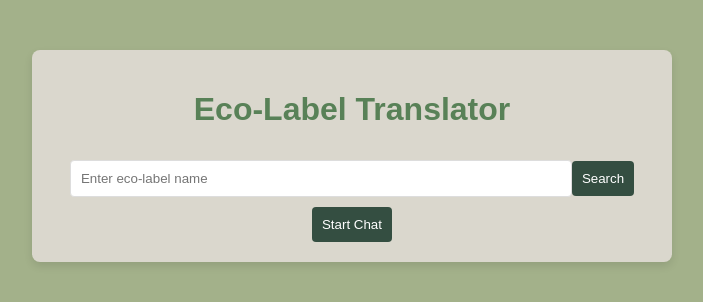
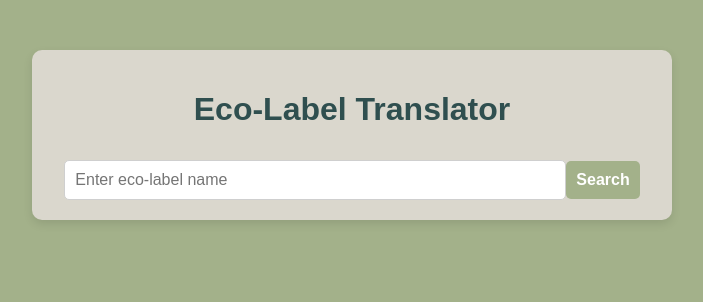
Before and after one commit to ETGrif/ecolabel-translator, a React (Create React App) app in the folder app/ecolabel-translator/: page / in a window 1280 px wide. Shown: the top 302 px of the page, without its empty margins (288-991 px from the left). Built offline with nearby package versions, Linux system fonts and the light colour scheme.

Commit message:
Fixed chat init and dumbby for labels

```diff
--- a/app/ecolabel-translator/src/App.css
+++ b/app/ecolabel-translator/src/App.css
@@ -3,41 +3,43 @@ body {
   text-align: center;
   margin: 0;
   padding: 0;
-  background-color: #a3b18a;
+  background-color: #a3b18a; /* Light neutral background for a clean look */
 }
 
 .container {
   max-width: 600px;
   margin: 50px auto;
   padding: 20px;
-  border-radius: 8px;
-  background-color: #dad7cd;
-  box-shadow: 0 4px 8px rgba(0, 0, 0, 0.1);
-  align-items: center;
+  border-radius: 10px;
+  background-color: #dad7cd; /* Crisp white for clarity */
+  box-shadow: 0 4px 10px rgba(0, 0, 0, 0.1);
 }
 
 h1, h2 {
-  color: #588157;
+  color: #2f4f4f; /* Dark slate gray for strong, elegant headings */
 }
+
 input[type="text"], button {
   padding: 10px;
   margin-top: 10px;
   width: 80%;
-  border: 1px solid #ddd;
-  border-radius: 4px;
+  border: 1px solid #cfcfcf; /* Subtle border for input and buttons */
+  border-radius: 5px;
+  font-size: 16px;
 }
 
 button {
   width: auto;
-  background-color: #344e41;
+  background-color: #a3b18a; /* Vibrant green for CTA buttons */
   color: white;
+  font-weight: bold;
   cursor: pointer;
   border: none;
-  margin-top: 10px;
+  transition: background-color 0.3s ease-in-out;
 }
 
 button:hover {
-  background-color: #344e41;
+  background-color: #7d886a; /* Slightly darker green for hover */
 }
 
 .results, #messages {
@@ -46,53 +48,63 @@ button:hover {
 }
 
 .back-link, .end-chat {
-  color: #eff9f4;
+  color: #a3b18a; /* Matches the button for visual consistency */
   text-decoration: none;
   margin-top: 20px;
   display: inline-block;
+  font-weight: bold;
 }
 
 .back-link:hover, .end-chat:hover {
-  color: #d6d8d7;
+  color: #2f4f4f; /* Subtle change to tie into heading color */
 }
 
 .image-gallery {
   display: flex;
   flex-wrap: wrap;
-  gap: 10px;
+  gap: 15px;
 }
 
 .eco-label-image {
   width: 150px;
   height: auto;
-  border: 1px solid #ddd;
-  border-radius: 4px;
-  box-shadow: 2px 2px 5px rgba(0, 0, 0, 0.2);
+  border: 1px solid #cfcfcf;
+  border-radius: 8px;
+  box-shadow: 0 4px 6px rgba(0, 0, 0, 0.15);
 }
 
 .image {
   display: block;
-  align-items: center;
-  align-content: center;
   text-align: center;
 }
 
 .image img {
   padding: 10px;
-  box-shadow: none;
-  border: none;
 }
 
 .ecolabels {
   display: flex;
   justify-content: center;
   align-items: center;
-  justify-content: space-around;
+  gap: 15px;
+}
+
+.ecolabels div {
+  padding: 10px;
+  border-radius: 8px;
+  background-color: #a3b18a; /* Subtle gray for neutrality */
+  transition: background-color 0.3s ease-in-out, transform 0.2s ease;
+}
+
+.ecolabels div:hover {
+  cursor: pointer;
+  background-color: #588157; /* Slightly darker gray for hover state */
+  transform: translateY(-5px); /* Adds a lifting effect */
 }
 
 .description {
   display: flex;
   justify-content: center;
   align-items: center;
-  justify-content: space-around;
+  text-align: center;
 }
--- a/app/ecolabel-translator/src/App.js
+++ b/app/ecolabel-translator/src/App.js
@@ -5,9 +5,7 @@ function App() {
   const [label, setLabel] = useState('');
   const [results, setResults] = useState(null);
   const [input, setInput] = useState('');
-  const [messages, setMessages] = useState([
-    { sender: 'Assistant', text: 'Welcome to the chat!' }
-  ]);
+  const [messages, setMessages] = useState([]);
   const [isChatActive, setIsChatActive] = useState(false);
   const [token, setToken] = useState(1);
   const apiURL = 'http://127.0.0.1:5000';
@@ -24,13 +22,12 @@ function App() {
         throw new Error(`HTTP error! status: ${response.status}`);
       }
 
-      const data = await response.json();
+      let data = await response.json();
+      data = data["eco_label_data"];
       console.log(data);
       setResults((prevResults) => ({
         ...prevResults,
-        description: data.eco_labels,
-        detailedExplanation: data.descriptions,
-        imageUrls: data.image_urls
+        ecolabel1: data
       }));
     } catch (error) {
       console.error('Error submitting label:', error);
@@ -71,13 +68,21 @@ function App() {
   const handleEndChat = () => {
     setMessages([]);
     setIsChatActive(false);
+    setLabel('');
     console.log('Chat ended.');
   };
 
-  const handleChatActive = async () => {
+  const handleGoBack = () => {
+    setResults(null);
+    setLabel('');
+  }
+
+  const handleChatActive = async (event) => {
     setIsChatActive(true);
+    setLabel(event);
+    setResults(null);
     try {
-      const response = await fetch(`${apiURL}/chat/init?label=true`, {
+      const response = await fetch(`${apiURL}/chat/init?label=${event}`, {
         method: 'GET'
       });
 
@@ -99,7 +104,6 @@ function App() {
     <div className="App">
       <div className="container">
         <h1>Eco-Label Translator</h1>
-
         {/* Search form for Eco-Label */}
         {!isChatActive && (
           <form onSubmit={handleLabelSubmit}>
@@ -119,29 +123,18 @@ function App() {
           <div className="results">
             <h2>Results for "{label}"</h2>
             <div className='ecolabels'>
-              {results.description && results.description.map((ecolabel, index) => (
-                <p>{ecolabel}</p>
+              {results.ecolabel1 && results.ecolabel1.map((details, index) =>(
+                <div onClick={() => handleChatActive(details.eco_label)}>
+                  <h3>{details.eco_label}</h3>
+                  <img key={index} src={details.image_url} alt="EcoLabel Image" className="eco-label-image"/>
+                  <p>{details.description}</p>
+                </div>
               ))}
             </div>
-            <div className='image'>
-              {results.imageUrls && results.imageUrls.map((url, index) => (
-                <img key={index} src={url} alt={`Image ${index + 1}`} className="eco-label-image" />
-              ))}
-            </div>
-            <div className='description'>
-              {results.detailedExplanation && results.detailedExplanation.map((description, index) => (
-                <p>{description}</p>
-              ))}
-            </div>
-            <button onClick={() => setResults(null)} className="back-link">Go back</button>
+            <button onClick={handleGoBack} className="back-link">Go back</button>
           </div>
         ) : (
           <div>
-            {/* Start Chat Button */}
-            {!isChatActive && (
-              <button onClick={handleChatActive}>Start Chat</button>
-            )}
-
             {/* Chat Interface */}
             {isChatActive && (
               <div>
```
Also changed, not shown: 1 other file (tests, documents, lock files or other folders).
